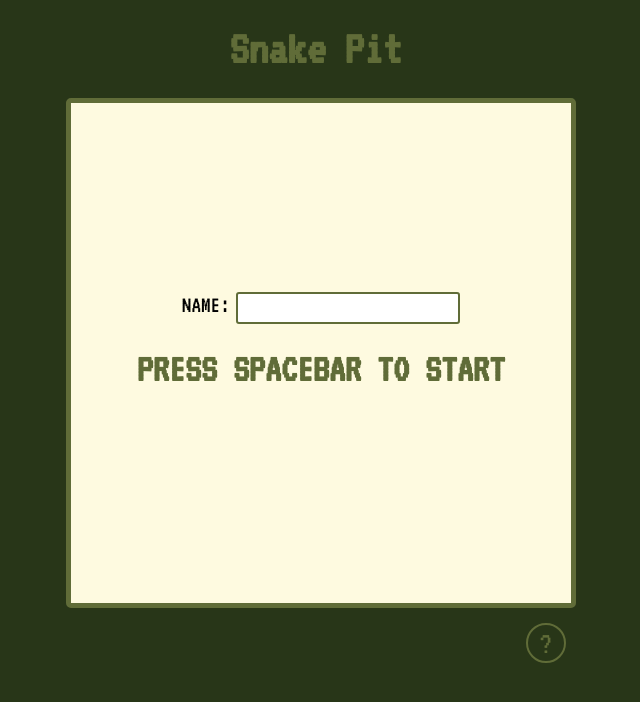
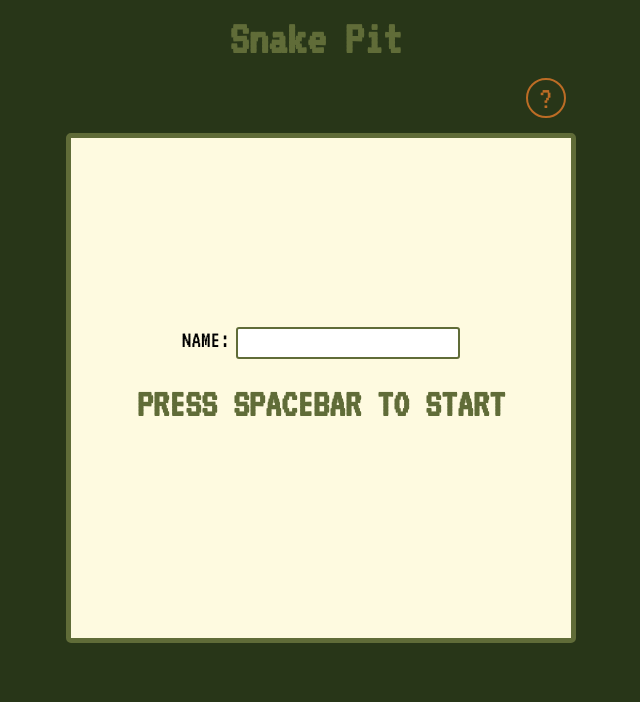
Before and after one commit to Jimfarrugia/snake-pit, a website with bundled scripts: page public/index.html in a window 1280 px wide. Shown: the whole page, without its empty margins (324-964 px from the left). Built offline with nearby package versions, Linux system fonts and the light colour scheme; files whose address does not match are found by name.

Commit message:
display player name on screen & tweak styling

```diff
--- a/public/helpers.js
+++ b/public/helpers.js
@@ -60,6 +60,8 @@ function capitalize(string) {
   return string.charAt(0).toUpperCase() + string.slice(1);
 }
 
+// Validate a player name.  Must not be empty and can only contain:
+// letters, numbers, spaces, underscores, dashes
 export const isValidName = name => /^[a-zA-Z0-9_\- ]+$/.test(name);
 
 export function generatePlayerName() {
--- a/public/index.html
+++ b/public/index.html
@@ -17,6 +17,10 @@
   <body>
     <div id="wrapper">
       <h1 id="title">Snake Pit</h1>
+      <div id="menu">
+        <p id="player-name"></p>
+        <button id="tutorial-open-btn" title="How to play">?</button>
+      </div>
       <div id="gameplay-area">
         <div id="game-board"></div>
         <div id="start-prompt">
@@ -32,9 +36,6 @@
           </form>
           <h3>Press <span>spacebar</span> to start</h3>
         </div>
-      </div>
-      <div id="menu">
-        <button id="tutorial-open-btn" title="Help">?</button>
       </div>
     </div>
     <dialog id="tutorial-dialog" closedby="any">
--- a/public/script.js
+++ b/public/script.js
@@ -13,6 +13,7 @@ const socket = io();
 // Game variables
 const snakeTargetSize = 3;
 const defaultPlayerName = generatePlayerName();
+let playerName;
 let food;
 let speedBoost;
 let isGameStarted = false;
@@ -47,6 +48,15 @@ socket.on("disconnect", () => {
 socket.on("gameOver", () => {
   stopGame();
 });
+
+// draw player name
+function drawName() {
+  if (isGameStarted) {
+    const nameElement = document.getElementById("player-name");
+    console.log("playerName", playerName);
+    nameElement.innerHTML = `Playing as: <span>${playerName}</span>`;
+  }
+}
 
 // draw food on the board
 function drawFood() {
@@ -135,11 +145,12 @@ function draw() {
 
 // start the game
 function startGame() {
-  const playerName = isValidName(nameInput.value)
+  playerName = isValidName(nameInput.value)
     ? nameInput.value
     : defaultPlayerName;
   socket.emit("joinGame", { name: playerName.trim() });
   isGameStarted = true;
+  drawName();
   startPrompt.style.display = "none";
 }
 
--- a/public/style.css
+++ b/public/style.css
@@ -17,7 +17,7 @@ body {
 
 #title {
   font-size: 48px;
-  margin: 25px 0;
+  margin: 15px 0;
   padding: 0;
   color: #606c38;
   text-align: center;
@@ -88,6 +88,27 @@ body {
   animation: blinking-start-prompt 0.5s linear infinite;
 }
 
+#tutorial-open-btn {
+  width: 2.5rem;
+  height: 2.5rem;
+  display: inline-flex;
+  align-items: center;
+  justify-content: center;
+  font-family: "VT323";
+  font-size: 32px;
+  border: 2px solid #bc6c25;
+  border-radius: 100%;
+  background: #283618;
+  color: #bc6c25;
+  cursor: pointer;
+  margin: 0;
+}
+
+#tutorial-open-btn:hover {
+  color: #dda15e;
+  border-color: #dda15e;
+}
+
 #tutorial-dialog {
   background: #283618;
   border: 5px solid #606c38;
@@ -141,28 +162,20 @@ body {
 }
 
 #menu {
-  text-align: right;
+  margin-bottom: 15px;
+  display: flex;
+  justify-content: space-between;
+  align-items: center;
 }
 
-#tutorial-open-btn {
-  width: 2.5rem;
-  height: 2.5rem;
-  display: inline-flex;
-  align-items: center;
-  justify-content: center;
-  font-family: "VT323";
-  font-size: 32px;
-  border: 2px solid #606c38;
-  border-radius: 100%;
-  background: #283618;
+#player-name {
   color: #606c38;
-  cursor: pointer;
-  margin: 15px 0 0;
+  font-size: 28px;
+  margin: 0;
 }
 
-#tutorial-open-btn:hover {
+#player-name span {
   color: #fefae0;
-  border-color: #fefae0;
 }
 
 .snake {
```
